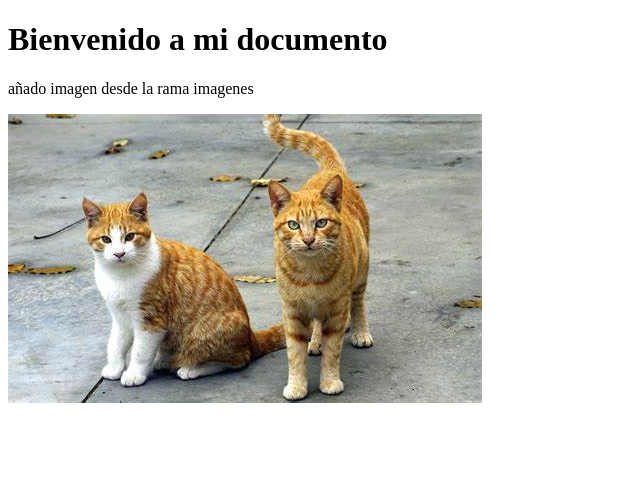
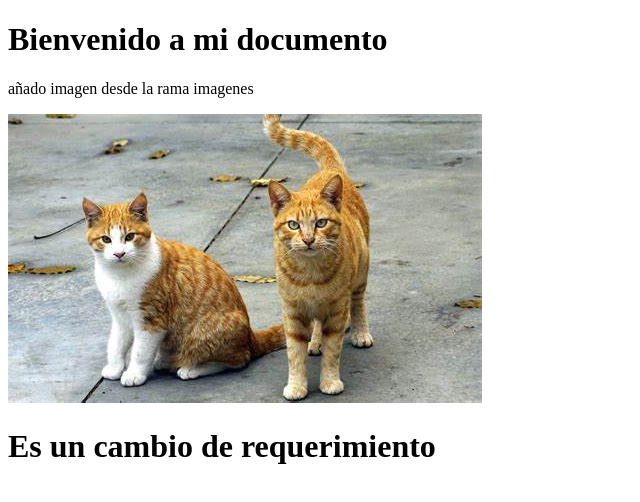
Before and after one commit to RaimundoJesus/ProyectoNuevo, a plain HTML site: page index.html in a window 1280 px wide. Shown: the whole page, without its empty margins (0-640 px from the left). Drawn offline with Linux system fonts and the light colour scheme; files whose address does not match are found by name.

Commit message:
Cambio urgente

```diff
--- a/index.html
+++ b/index.html
@@ -8,5 +8,6 @@
     <h1>Bienvenido a mi documento</h1>
     <p>añado imagen desde la rama imagenes</p>
     <img src="imagenes/OIP.jpg"/>
+    <h1>Es un cambio de requerimiento </h1>
 </body>
 </html>
```
